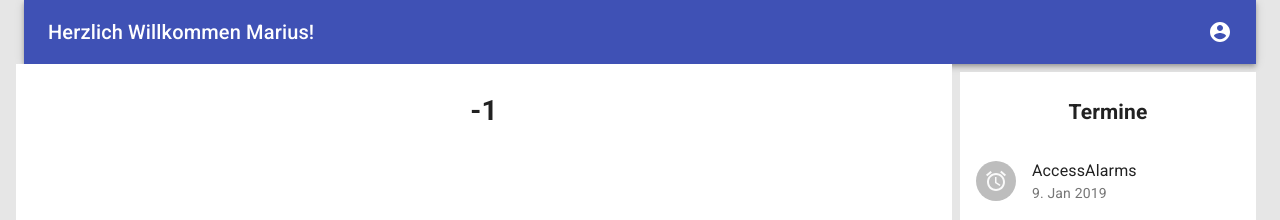
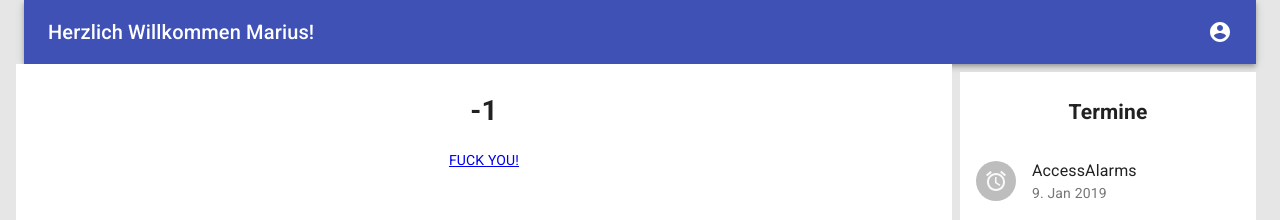
Before and after one commit to mknguyen1406/hack-for-good, a React (Create React App) app in the folder frontend/: page /user in a window 1280 px wide. Shown: the top 220 px of the page. Built offline with nearby package versions, Linux system fonts and the light colour scheme.

Commit message:
merged push

```diff
--- a/frontend/src/App.js
+++ b/frontend/src/App.js
@@ -18,6 +18,7 @@ import ListItemText from '@material-ui/core/ListItemText';
 import ListItemAvatar from '@material-ui/core/ListItemAvatar';
 import Avatar from '@material-ui/core/Avatar';
 import AccessAlarms from '@material-ui/icons/AccessAlarms';
+import BNInput from './BNInput';
 
 
 class App extends React.Component {
@@ -26,9 +27,11 @@ class App extends React.Component {
     {
         super(props);
         this.state = {
-            currentID : -1
+            currentID : -1,
+            insert : -1
         };
         this.updateCurrentId = this.updateCurrentId.bind(this);
+        this.insertCallback = this.insertCallback.bind(this);
     }
 
     updateCurrentId(id)
@@ -36,6 +39,15 @@ class App extends React.Component {
         this.setState({
             currentID : id
         });
+    }
+
+    insertCallback()
+    {
+        console.log(this.state.insert);
+        this.setState({
+            insert : 1
+        });
+        console.log(this.state.insert);
     }
 
     componentDidMount()
@@ -62,8 +74,13 @@ class App extends React.Component {
                                     <Route exact path="/">
                                         <Pupils size={3} idHandler={this.updateCurrentId} />
                                     </Route>
+
                                     <Route path="/user" >
-                                        <User id={this.state.currentID}/>
+                                        <User id={this.state.currentID} insertHandler={this.insertCallback}/>
+                                    </Route>
+
+                                    <Route path="/user/insert" >
+                                        <BNInput id={this.state.currentID} />
                                     </Route>
                                 </Switch>
                             </Grid>
--- a/frontend/src/User.js
+++ b/frontend/src/User.js
@@ -1,4 +1,5 @@
 import React from 'react';
+import {Link} from 'react-router-dom';
 
 class User extends React.Component
 {
@@ -10,7 +11,12 @@ class User extends React.Component
     render()
     {
         return (
-            <h1>{this.props.id}</h1>
+            <div>
+                <h1>{this.props.id}</h1>
+                <Link to="/user/insert" onClick={() => this.props.insertHandler()}>
+                    FUCK YOU!
+                </Link>
+            </div>
         );
     }
 
```
